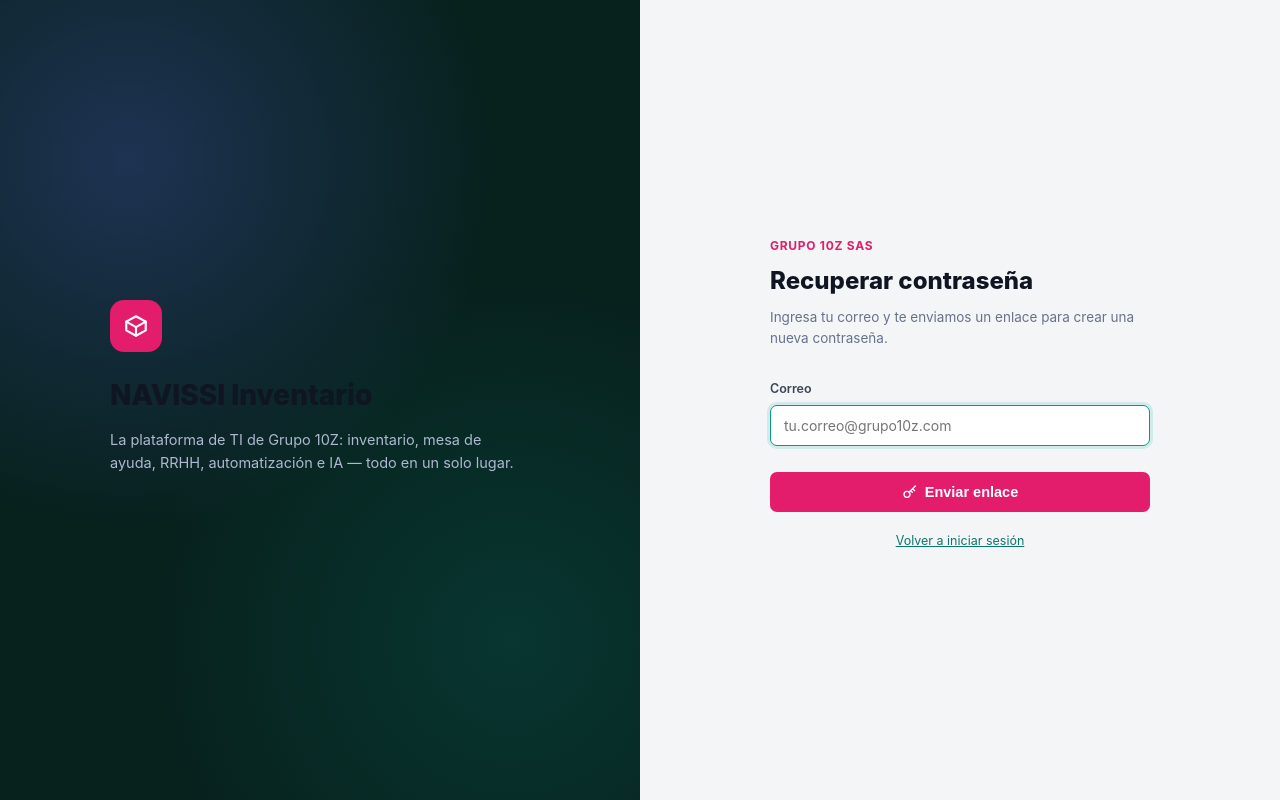
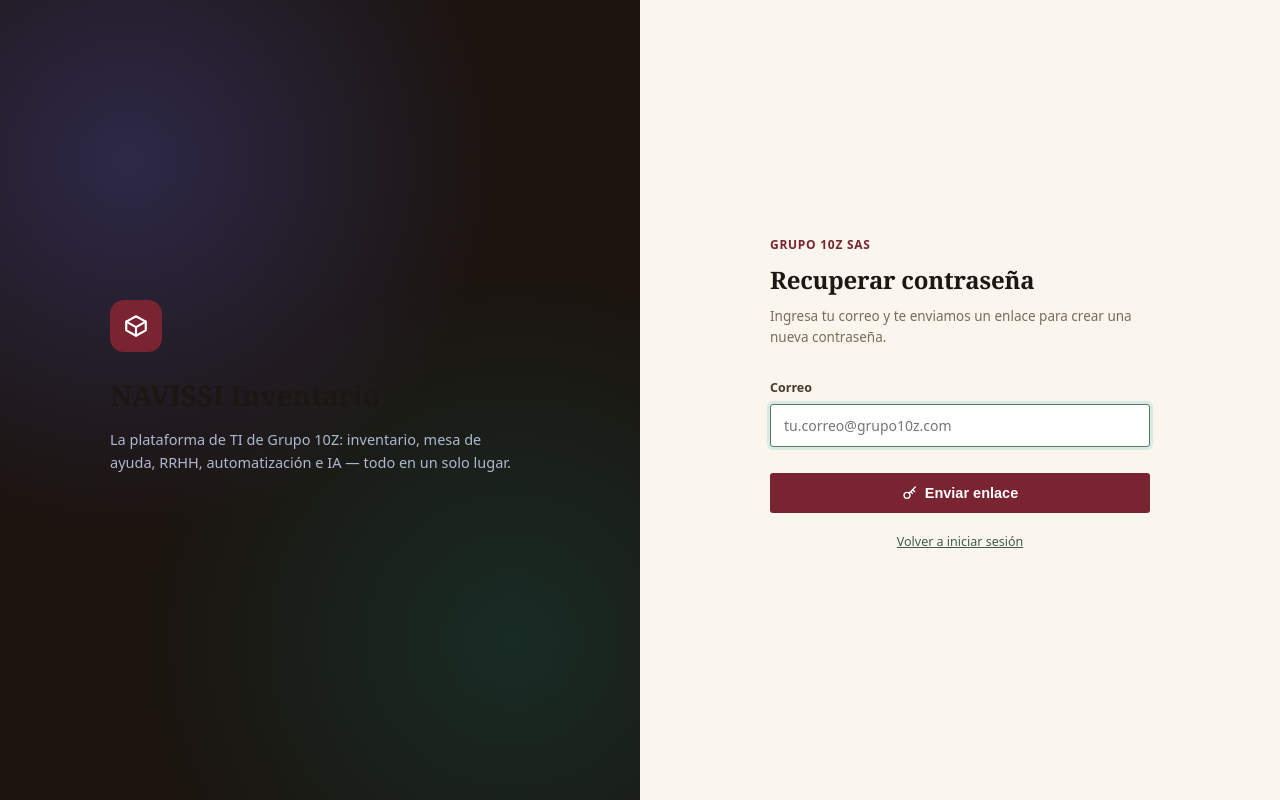
Before and after one commit to AAV1102/navissi, a PHP site: page /recuperar_password.php in a window 1280 px wide. Run offline with PHP 8.4, Linux system fonts and the light colour scheme.

Commit message:
Rediseño visual: identidad propia en vez de plantilla SaaS genérica
El sistema tenía la combinación clásica "hecha con IA" (fondo navy
oscuro, acento morado/magenta, tipografía Inter/Roboto, tarjetas
redondeadas uniformes). Se reemplazó por una paleta editorial cálida
(negro tinta, vino/burdeos, dorado, crema) con tipografía serif en
encabezados para dar personalidad de marca boutique, manteniendo el
mismo sistema de variables CSS para que el cambio se propague a todos
los módulos sin tocarlos uno por uno. Verificado en modo claro/oscuro,
sidebar, login y vistas de tabla.

```diff
--- a/assets/style.css
+++ b/assets/style.css
@@ -1,33 +1,37 @@
-/* ============ NAVISSI Design System — basado en la referencia real (Atera) ============ */
+/* ============ NAVISSI Design System — editorial de boutique, no plantilla SaaS genérica ============ */
 :root {
-    /* Sidebar verde oscuro (igual a la referencia en IMAGENES/), no navy generico */
-    --navy-900:#07211d; --navy-800:#0b2b25; --navy-700:#123a32; --navy-600:#1b4c42;
-    /* Acento: magenta/rosa para botones primarios y estados activos, igual que la referencia */
-    --accent-600:#e31c6c; --accent-500:#ec4899; --accent-100:#fde7f0;
-    --teal-500:#0d9488; --teal-600:#0f766e;
-    --ink-900:#0f1521; --ink-700:#3c4658; --ink-500:#67728a; --ink-300:#a6afc2;
-    --line:#e3e6ec; --bg:#f4f5f7; --card:#ffffff;
-    --ok-bg:#ecfdf3; --ok-fg:#087443; --ok-line:#a6f4c5;
-    --warn-bg:#fffaeb; --warn-fg:#93650c; --warn-line:#fedf89;
-    --err-bg:#fef3f2; --err-fg:#b42318; --err-line:#fda29b;
-    --radius:10px; --radius-sm:7px;
-    /* La referencia es casi plana: bordes finos, casi sin sombra */
-    --shadow-sm: 0 1px 2px rgba(16,24,40,.04);
-    --shadow-md: 0 2px 6px rgba(16,24,40,.06);
-    --shadow-lg: 0 10px 28px rgba(16,24,40,.12);
+    /* Sidebar: negro cálido con base tinta (no navy ni verde corporativo genérico) */
+    --navy-900:#1b140f; --navy-800:#241b14; --navy-700:#33261b; --navy-600:#4a3626;
+    /* Acento primario: vino/burdeos editorial. Secundario: dorado cálido. Nada de morado/magenta SaaS. */
+    --accent-600:#7a2331; --accent-500:#9c3244; --accent-100:#f5e3e0;
+    --gold-500:#b8823f; --gold-600:#8f6329;
+    --teal-500:#5c7a63; --teal-600:#3f5c47;
+    --ink-900:#1c1712; --ink-700:#453a30; --ink-500:#7a6c5c; --ink-300:#b6a992;
+    --line:#e7ddc9; --bg:#faf6ee; --card:#fffdf8;
+    --ok-bg:#eef3e6; --ok-fg:#3f5c2a; --ok-line:#c3d6ab;
+    --warn-bg:#fbf1de; --warn-fg:#8a5a12; --warn-line:#e8c785;
+    --err-bg:#f7e9e3; --err-fg:#8a2f1c; --err-line:#dba48d;
+    --radius:4px; --radius-sm:3px;
+    /* Sombra cálida y baja, tono tinta en vez de gris frío neutro */
+    --shadow-sm: 0 1px 2px rgba(45,32,18,.06);
+    --shadow-md: 0 3px 10px rgba(45,32,18,.10);
+    --shadow-lg: 0 14px 34px rgba(45,32,18,.18);
+    --font-heading: Georgia, "Iowan Old Style", "Palatino Linotype", "Book Antiqua", serif;
+    --font-body: system-ui, -apple-system, "Segoe UI", Helvetica, Arial, sans-serif;
 }
 :root[data-theme="dark"] {
-    --navy-900:#05070d; --navy-800:#0a0f1a; --navy-700:#111a2c; --navy-600:#1b2740;
-    --accent-600:#7c7ff1; --accent-500:#9497f5; --accent-100:#1c2040;
-    --teal-500:#2dd4bf; --teal-600:#14b8a6;
-    --ink-900:#eef1f8; --ink-700:#c3cadb; --ink-500:#8b93aa; --ink-300:#5a6580;
-    --line:#232c40; --bg:#0b0f18; --card:#131a29;
-    --ok-bg:#0d2a1e; --ok-fg:#4ade80; --ok-line:#1e4d38;
-    --warn-bg:#2e2308; --warn-fg:#fbbf24; --warn-line:#4d3d10;
-    --err-bg:#2e1210; --err-fg:#f87171; --err-line:#4d1e1a;
-    --shadow-sm: 0 1px 2px rgba(0,0,0,.3);
-    --shadow-md: 0 4px 14px rgba(0,0,0,.4);
-    --shadow-lg: 0 18px 44px rgba(0,0,0,.55);
+    --navy-900:#0c0908; --navy-800:#16110d; --navy-700:#211a13; --navy-600:#332619;
+    --accent-600:#c9707f; --accent-500:#d68b98; --accent-100:#2e1a1d;
+    --gold-500:#d4a45f; --gold-600:#b8823f;
+    --teal-500:#8fae95; --teal-600:#6f8f76;
+    --ink-900:#f3ede2; --ink-700:#d2c6b3; --ink-500:#a3937b; --ink-300:#6b5d4a;
+    --line:#332a1f; --bg:#120e0a; --card:#1c1611;
+    --ok-bg:#1c2916; --ok-fg:#9bc47e; --ok-line:#3a4e2c;
+    --warn-bg:#2e2308; --warn-fg:#e8c785; --warn-line:#4d3d10;
+    --err-bg:#2e1712; --err-fg:#e0967d; --err-line:#4d281e;
+    --shadow-sm: 0 1px 2px rgba(0,0,0,.35);
+    --shadow-md: 0 4px 14px rgba(0,0,0,.45);
+    --shadow-lg: 0 18px 44px rgba(0,0,0,.6);
 }
 :root[data-theme="dark"] body { background: var(--bg); color: var(--ink-700); }
 :root[data-theme="dark"] input, :root[data-theme="dark"] select, :root[data-theme="dark"] textarea {
@@ -51,8 +55,12 @@ body { overflow-x: hidden; }
 .skip-link:focus { left:0; }
 body {
     margin:0; background:var(--bg); color:var(--ink-700);
-    font-family: -apple-system, "Segoe UI", "Inter", Roboto, Arial, sans-serif;
+    font-family: var(--font-body);
     font-size:14px; line-height:1.5;
+}
+h1, h2, h3, .sidebar-brand-text, .user-panel-head strong, .notif-panel-title {
+    font-family: var(--font-heading);
+    letter-spacing: -.01em;
 }
 a { color: var(--teal-600); }
 .icon { width:16px; height:16px; display:inline-block; vertical-align:-3px; fill:none; stroke:currentColor; stroke-width:2; stroke-linecap:round; stroke-linejoin:round; }
@@ -131,7 +139,7 @@ a { color: var(--teal-600); }
 main { max-width:1240px; width:100%; margin:14px auto 26px; padding:0 22px 70px; }
 
 /* ---- Page header ---- */
-h1 { font-size:21px; font-weight:700; color:var(--ink-900); margin:0 0 4px; display:flex; align-items:center; gap:10px; }
+h1 { font-size:25px; font-weight:600; color:var(--ink-900); margin:0 0 4px; display:flex; align-items:center; gap:10px; }
 .subtitle { color:var(--ink-500); margin-bottom:22px; font-size:13.5px; }
 
 /* ---- Stat cards ----
--- a/lib/mailer.php
+++ b/lib/mailer.php
@@ -116,7 +116,7 @@ function plantilla_correo_html(string $titulo, string $cuerpoHtml, ?string $boto
     $boton = '';
     if ($botonTexto && $botonUrl) {
         $boton = "<p style=\"text-align:center;margin:28px 0;\">
-            <a href=\"" . htmlspecialchars($botonUrl) . "\" style=\"background:#e31c6c;color:#fff;padding:12px 26px;border-radius:8px;text-decoration:none;font-weight:600;display:inline-block;\">" . htmlspecialchars($botonTexto) . "</a>
+            <a href=\"" . htmlspecialchars($botonUrl) . "\" style=\"background:#7a2331;color:#fff;padding:12px 26px;border-radius:4px;text-decoration:none;font-weight:600;display:inline-block;\">" . htmlspecialchars($botonTexto) . "</a>
         </p>";
     }
     return "<!DOCTYPE html><html><body style=\"margin:0;padding:0;background:#f4f6f9;font-family:Arial,Helvetica,sans-serif;\">
```
